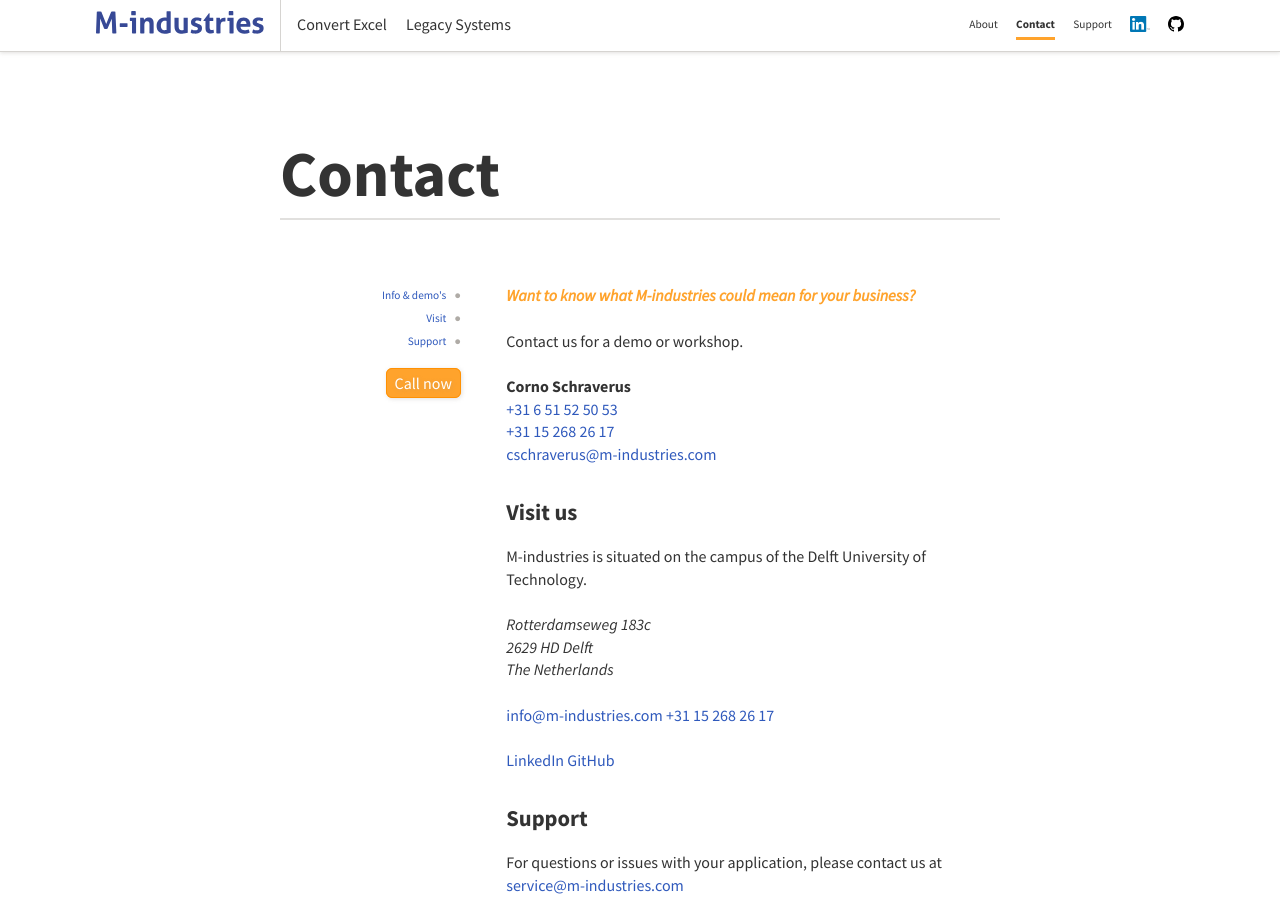
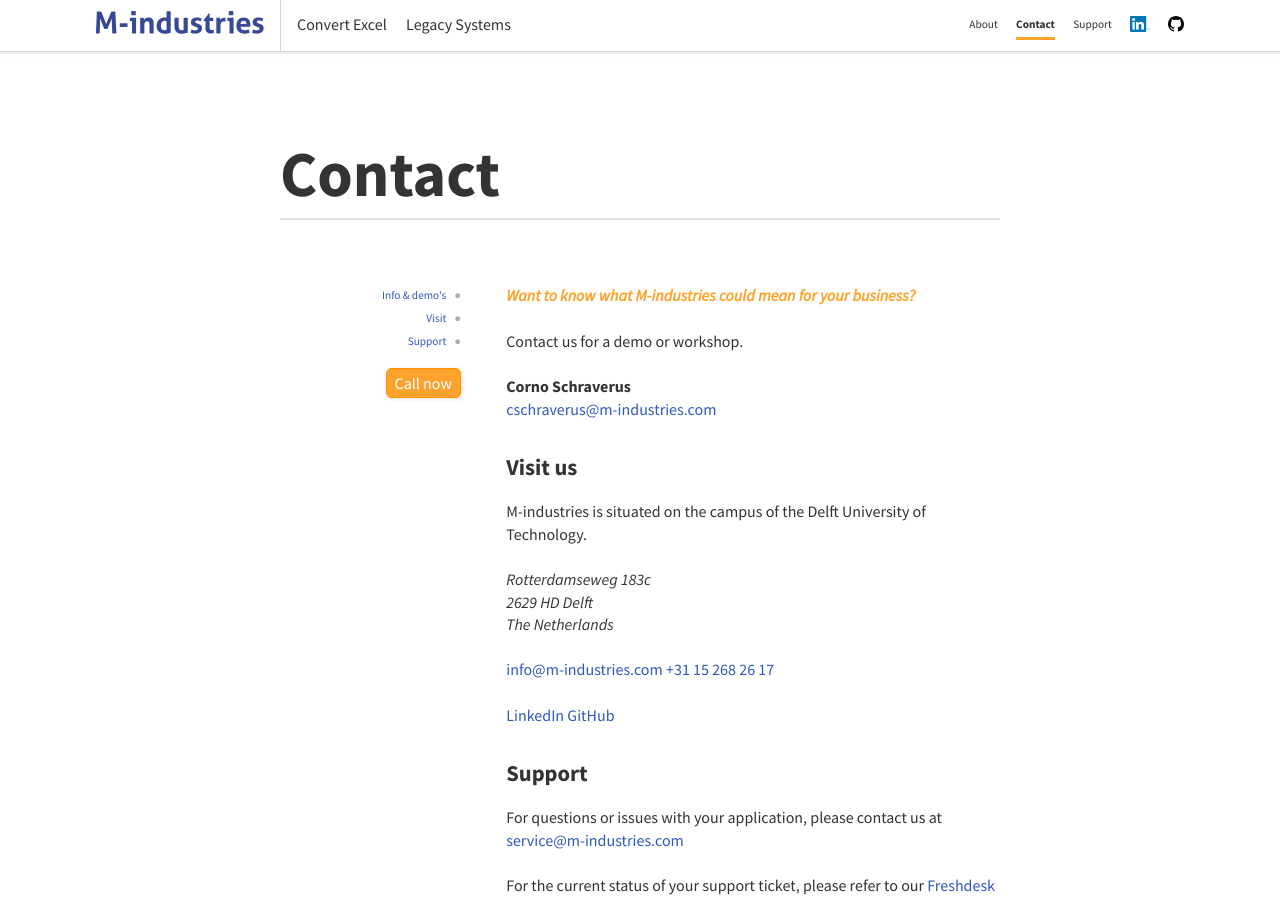
Before and after one commit to M-industries/Mainsite, a Jekyll site: the page built from pages/contact.md, in a window 1280 px wide and 900 px high. Built offline with Jekyll 4.4.1, drawn with Linux system fonts in a browser that asks for light colours.

Commit message:
Update contact.md

```diff
--- a/_includes/contact.md
+++ b/_includes/contact.md
@@ -1,4 +1,2 @@
 **Corno Schraverus**
-[+31 6 51 52 50 53](tel:+31651525053)
-[+31 15 268 26 17](tel:+31651525053)
 [cschraverus@m-industries.com](mailto:cschraverus@m-industries.com)
```
